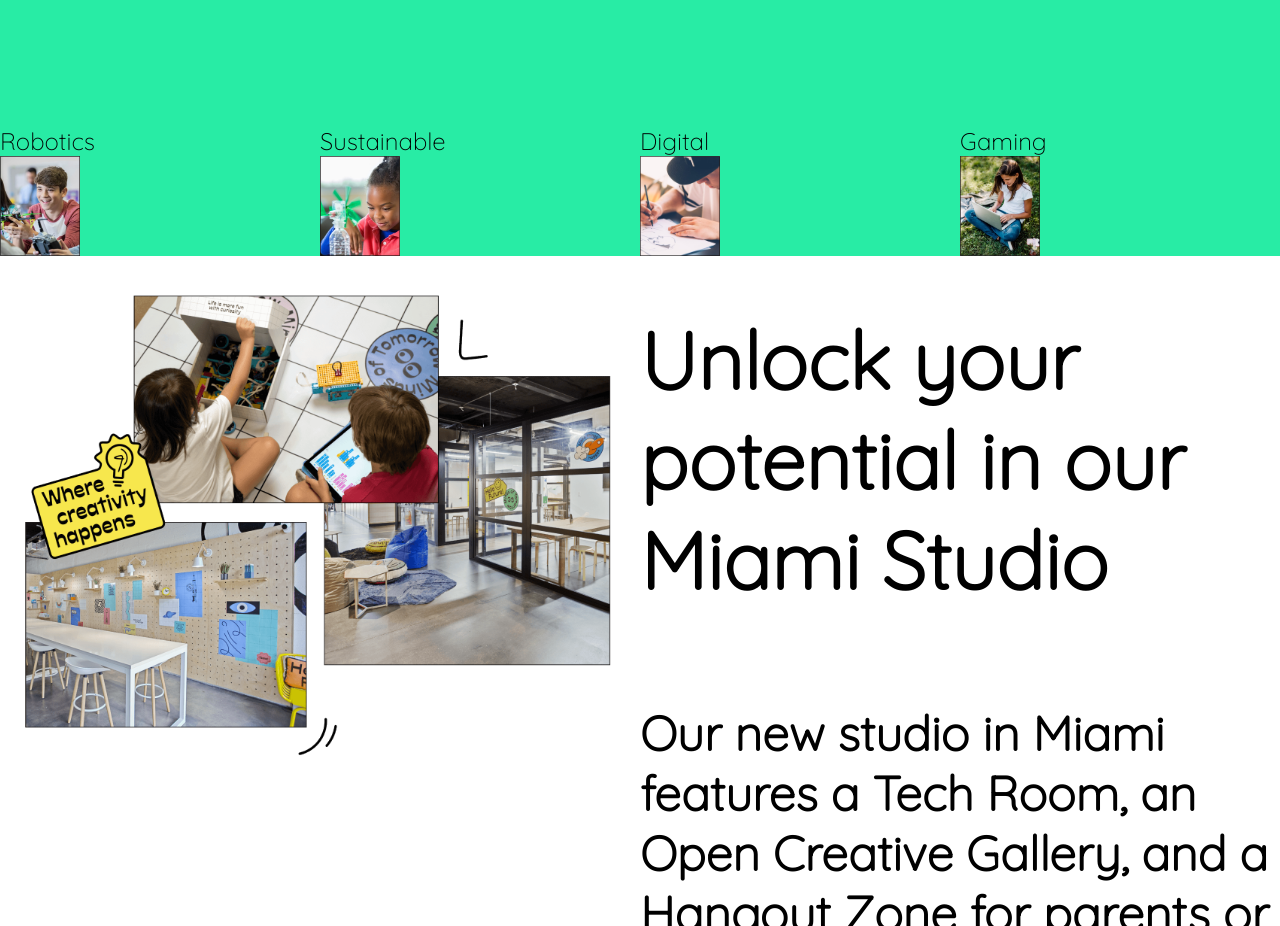
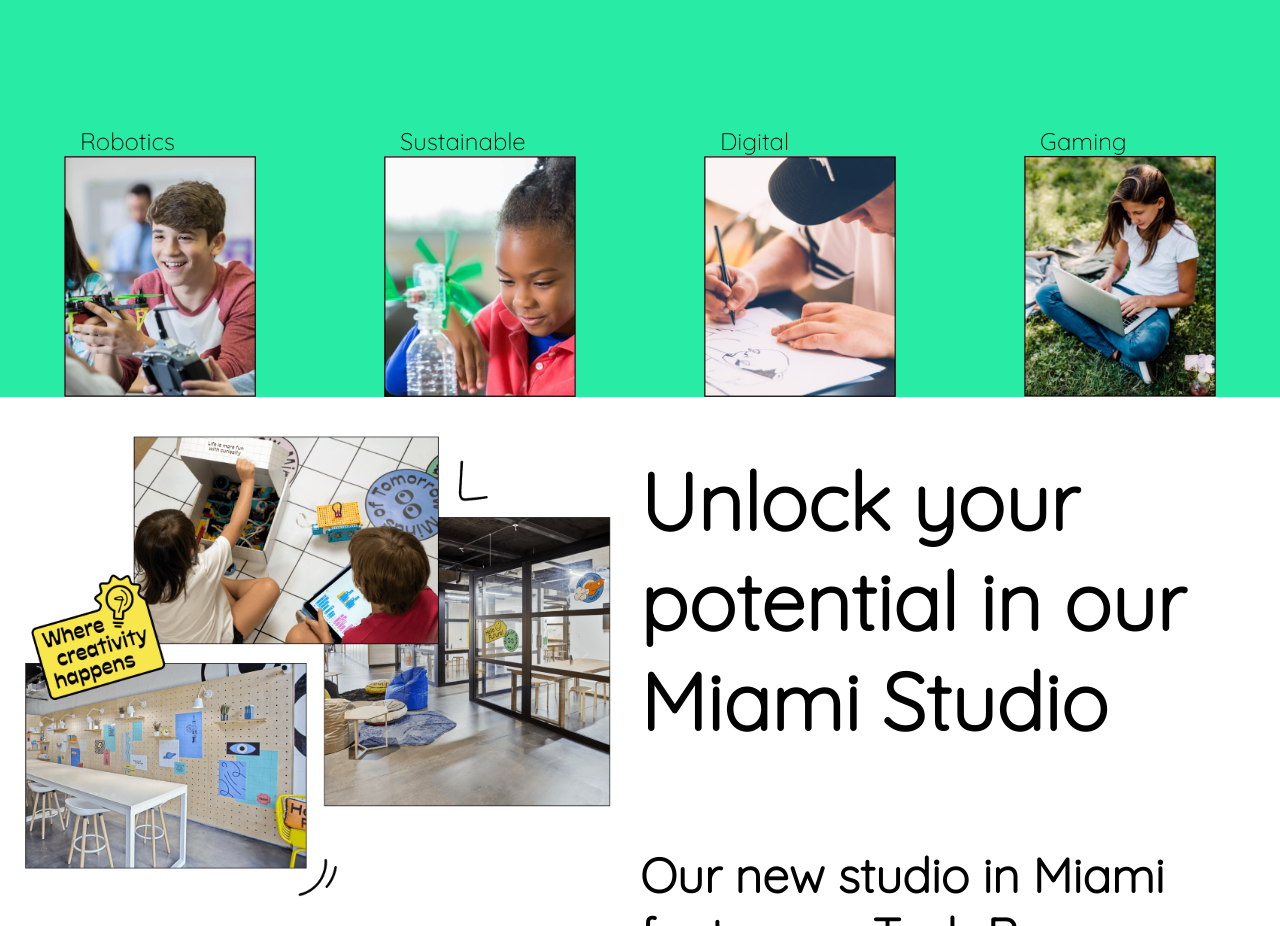
Before and after one commit to marcortizgonzalez/Minds-of-Tomorrow, a plain HTML site: page index.html in a window 1280 px wide. Shown: the part 2067-2993 px from the top of the page. Drawn offline with Linux system fonts and the light colour scheme.

Commit message:
Actualización 28-10-2020

```diff
--- a/css/styles.css
+++ b/css/styles.css
@@ -64,13 +64,17 @@
     .four-column img {
         float: left;
         align-items: center;
-        width: 25%;
+        width: 100%;
+        padding-left: 20%;
+        padding-right: 20%;
     }
 
     .four-column .desc {
         font-size: 150%;
         text-align: center;
         width: 15%;
+        padding-left: 25%;
+        padding-right: 25%;
     }
 
     .two-column3 img {
```
